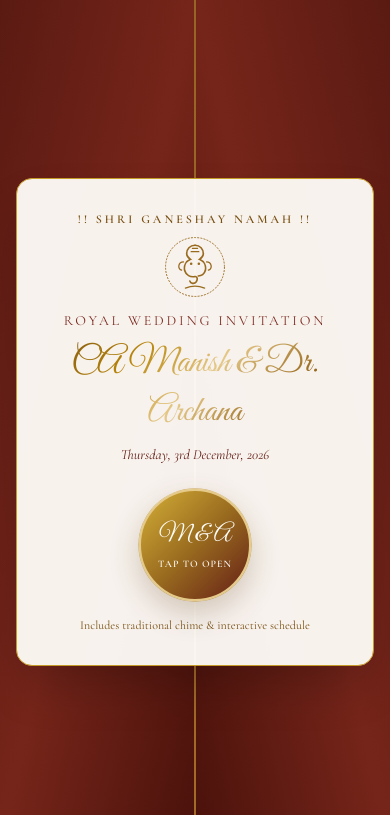
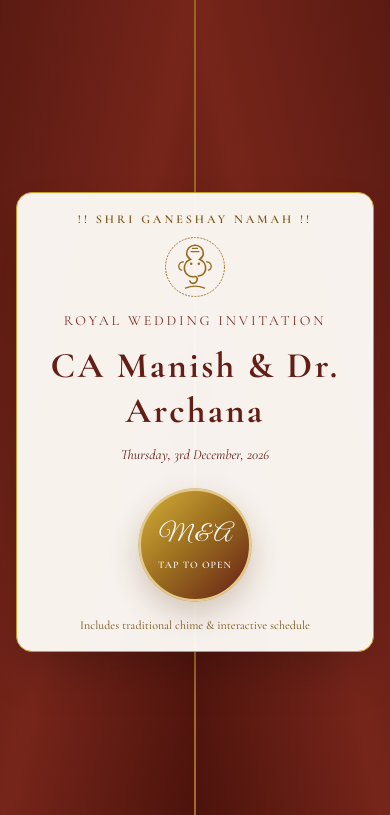
Before and after one commit to Himanshu2818040/manishwedsarchana, a plain HTML site: page index.html in a window 390 px wide. Shown: the top 815 px of the page. Drawn offline with nearby package versions, Linux system fonts and the light colour scheme.

Commit message:
Improve mobile responsive layout

```diff
--- a/index.html
+++ b/index.html
@@ -294,8 +294,47 @@
     }
 
     @media (max-width: 420px) {
+      html, body {
+        max-width: 100%;
+        overflow-x: hidden;
+      }
+
+      main {
+        width: 100%;
+        padding-left: 8px !important;
+        padding-right: 8px !important;
+      }
+
+      section.reveal {
+        border-radius: 18px;
+        padding: 20px 14px !important;
+      }
+
+      #splash-screen > div.relative.z-10 {
+        width: calc(100% - 24px);
+        max-height: calc(100vh - 24px);
+        overflow-y: auto;
+        padding: 18px 14px;
+      }
+
+      #splash-screen h1 {
+        font-size: 2.15rem;
+        line-height: 1.25;
+      }
+
       .header-content {
         gap: 6px;
+        min-height: 54px;
+      }
+
+      .header-content > div:first-child {
+        min-width: 0;
+      }
+
+      .header-content > div:first-child .font-serif {
+        font-size: 0.78rem;
+        letter-spacing: 0.045em;
+        white-space: nowrap;
       }
 
       #music-toggle-btn,
@@ -306,6 +345,41 @@
 
       #music-label {
         display: none;
+      }
+
+      .hero-couple-heading {
+        font-size: 2.25rem !important;
+        letter-spacing: 0.07em !important;
+      }
+
+      .mughal-arch-frame {
+        max-width: 245px;
+        margin-left: auto;
+        margin-right: auto;
+      }
+
+      .ribbon-label {
+        width: 96%;
+        font-size: 0.68rem;
+        letter-spacing: 0.08em;
+      }
+
+      .cameo-frame {
+        width: 88px;
+        height: 104px;
+      }
+
+      .gold-foil-text {
+        word-break: normal;
+      }
+
+      #countdown-grid {
+        gap: 6px;
+      }
+
+      #countdown-grid > div {
+        padding-left: 2px;
+        padding-right: 2px;
       }
     }
   </style>
@@ -364,7 +438,7 @@
       </div>
 
       <p class="text-sm uppercase tracking-[0.2em] text-maroon-700 mb-1">Royal Wedding Invitation</p>
-      <h1 class="font-script text-4xl sm:text-5xl gold-foil-text py-1">
+      <h1 class="hero-couple-heading font-serif text-3xl sm:text-5xl font-bold tracking-[0.12em] text-maroon-800 py-2">
         CA Manish &amp; Dr. Archana
       </h1>
       <p class="text-sm sm:text-base text-maroon-800 italic mt-1 mb-6">
@@ -455,7 +529,7 @@
         <p class="text-xs sm:text-sm uppercase tracking-[0.26em] text-gold-700 font-bold mb-1">
           A Sacred Union of Two Hearts
         </p>
-        <h1 class="font-script text-4xl sm:text-6xl gold-foil-text py-1">
+        <h1 class="hero-couple-heading font-serif text-3xl sm:text-5xl font-bold tracking-[0.12em] text-maroon-800 py-2">
           CA Manish &amp; Dr. Archana
         </h1>
 
@@ -489,7 +563,7 @@
 
           <!-- Ribbon Banner Underneath -->
           <div class="relative z-20 -mt-5 mx-auto w-[92%] px-4 py-2 rounded-full bg-gradient-to-r from-maroon-900 via-maroon-800 to-maroon-900 border border-gold-400 shadow-lg">
-            <p class="text-xs sm:text-sm tracking-[0.18em] uppercase text-gold-300 font-semibold">
+            <p class="ribbon-label text-xs sm:text-sm tracking-[0.18em] uppercase text-gold-300 font-semibold">
               Together Forever &bull; 3rd December 2026
             </p>
           </div>
```
